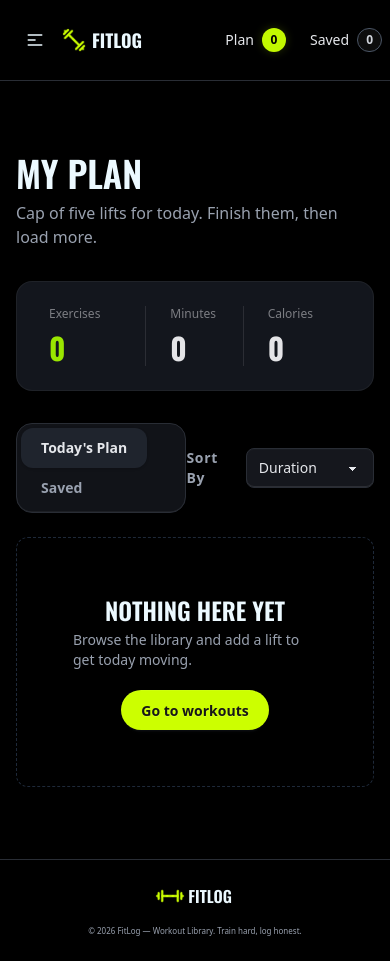
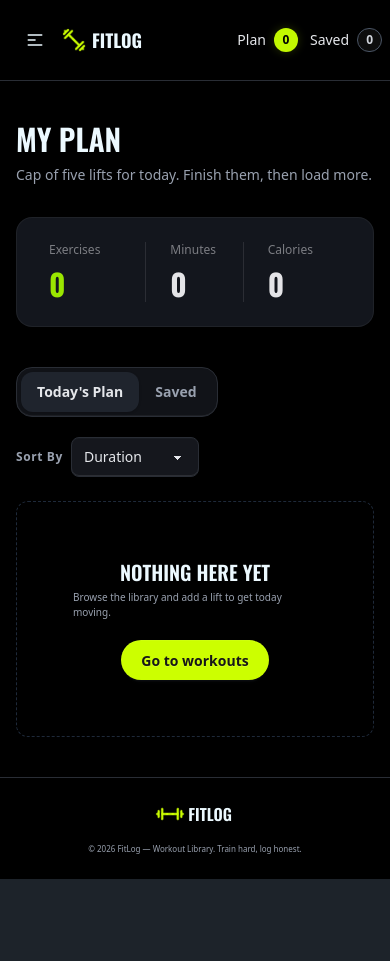
Before and after one commit to CODERRAHIMA/A6-Fit-Log, a Next.js app: page /my-plan in a window 390 px wide. After the commit the page ends 879 px from the top, so only its background shows below. Built offline with nearby package versions, Linux system fonts and the light colour scheme.

Commit message:
added full responsivness

```diff
--- a/src/app/my-plan/page.jsx
+++ b/src/app/my-plan/page.jsx
@@ -32,29 +32,43 @@ const MyPlanPage = () => {
     const sortedSavedPlan = sortWorkOut(savedWorkout);
 
     return (
-        <div className='max-w-7xl mx-auto px-4 sm:px-6 lg:px-8 py-6 sm:py-8 md:py-10 my-12 lg:my-0 space-y-2'>
-            <h2 className='text-4xl font-oswald font-semibold'>MY PLAN</h2>
-            <p className='text-gray-400'>Cap of five lifts for today. Finish them, then load more.</p>
+        <div className='max-w-7xl mx-auto px-4 sm:px-6 lg:px-8 py-6 sm:py-8 md:py-10 my-4 lg:my-0 space-y-2'>
+            <h2 className="font-oswald text-3xl font-semibold sm:text-4xl">
+                MY PLAN
+            </h2>
+            <p className="text-sm text-gray-400 sm:text-base md:text-lg">
+                Cap of five lifts for today. Finish them, then load more.
+            </p>
 
             <PlanSummaryCard activeTab={activeTab} />
 
             {/* tabs */}
-            <div className="flex justify-between">
-                <div role="tablist" className="tabs tabs-box w-fit rounded-2xl border border-[#292D35] bg-[#111318] p-1">
-                    <button type="button" role="tab" onClick={() => setActiveTab("today")}
-                        className={`tab rounded-xl px-5 text-sm font-semibold transition-all duration-200
-                            ${activeTab === "today" ?
-                                "bg-[#1F242D] text-gray-200 shadow-sm"
+            <div className="flex flex-col gap-5 pt-2 sm:gap-6 md:flex-row md:items-center md:justify-between">
+
+                <div
+                    role="tablist"
+                    className="tabs tabs-box w-fit rounded-2xl border border-[#292D35] bg-[#111318] p-1"
+                >
+                    <button
+                        type="button"
+                        role="tab"
+                        onClick={() => setActiveTab("today")}
+                        className={`tab rounded-xl px-4 text-sm font-semibold transition-all duration-200 sm:px-5
+                            ${activeTab === "today"
+                                ? "bg-[#1F242D] text-gray-200 shadow-sm"
                                 : "text-gray-400 hover:text-white"
                             }`}
                     >
                         Today's Plan
                     </button>
 
-                    <button type="button" role="tab" onClick={() => setActiveTab("saved")}
-                        className={`tab rounded-xl px-5 text-sm font-semibold transition-all duration-200
-                            ${activeTab === "saved" ?
-                                "bg-[#1F242D] text-gray-200 shadow-sm"
+                    <button
+                        type="button"
+                        role="tab"
+                        onClick={() => setActiveTab("saved")}
+                        className={`tab rounded-xl px-4 text-sm font-semibold transition-all duration-200 sm:px-5
+                            ${activeTab === "saved"
+                                ? "bg-[#1F242D] text-gray-200 shadow-sm"
                                 : "text-gray-400 hover:text-white"
                             }`}
                     >
@@ -63,23 +77,26 @@ const MyPlanPage = () => {
                 </div>
 
                 {/* sorting */}
-                <div className="flex gap-3 items-center">
+                <div className="flex w-fit items-center gap-2 sm:gap-3">
+
                     <label
                         htmlFor="sort"
-                        className="text-sm font-semibold tracking-wider text-gray-400"
+                        className="text-xs font-semibold tracking-wider text-gray-400 sm:text-sm"
                     >
                         Sort By
                     </label>
 
                     <select
+                        id="sort"
                         value={sortBy}
                         onChange={(e) => setSortBy(e.target.value)}
-                        className="select h-10 min-h-10 w-36 rounded-lg border border-[#292D35] bg-[#15171D] px-3 text-sm font-medium text-gray-200 outline-none transition-all duration-200"
+                        className="select h-10 min-h-10 w-32 rounded-lg border border-[#292D35] bg-[#15171D] px-3 text-sm font-medium text-gray-200 outline-none transition-all duration-200 sm:w-36"
                     >
                         <option value="duration">Duration</option>
                         <option value="calories">Calories</option>
                         <option value="rating">Rating</option>
                     </select>
+
                 </div>
 
             </div>
@@ -95,8 +112,8 @@ const MyPlanPage = () => {
                                 ))
                             ) : (
                                 <div className='flex flex-col items-center gap-1 border border-dashed border-gray-800 rounded-xl p-14'>
-                                    <h2 className='text-2xl font-oswald font-semibold uppercase'>Nothing here yet</h2>
-                                    <p className='text-sm text-gray-400'>Browse the library and add a lift to get today moving.</p>
+                                    <h2 className='text-xl sm:text-2xl font-oswald font-semibold uppercase'>Nothing here yet</h2>
+                                    <p className='text-[10px] sm:text-sm text-gray-400'>Browse the library and add a lift to get today moving.</p>
                                     <Link href="/workouts">
                                         <button className='btn border-none rounded-3xl font-bold px-5 bg-[#CCFF00] text-neutral-900 mt-4'>Go to workouts</button>
                                     </Link>
@@ -113,8 +130,8 @@ const MyPlanPage = () => {
                                 ))
                             ) : (
                                 <div className='flex flex-col items-center gap-1 border border-dashed border-gray-800 rounded-xl p-14'>
-                                    <h2 className='text-2xl font-oswald font-semibold uppercase'>Nothing here yet</h2>
-                                    <p className='text-sm text-gray-400'>Browse the library and add a lift to get today moving.</p>
+                                    <h2 className='text-xl sm:text-2xl font-oswald font-semibold uppercase'>Nothing here yet</h2>
+                                    <p className='text-[10px] sm:text-sm text-gray-400'>Browse the library and add a lift to get today moving.</p>
                                     <Link href="/workouts">
                                         <button className='btn border-none rounded-3xl font-bold px-5 bg-[#CCFF00] text-neutral-900 mt-4'>Go to workouts</button>
                                     </Link>
--- a/src/components/shared/Navbar.jsx
+++ b/src/components/shared/Navbar.jsx
@@ -57,7 +57,7 @@ const Navbar = () => {
                     </ul>
                 </div>
 
-                <div className="navbar-end gap-6">
+                <div className="navbar-end gap-3 lg:gap-6">
                     <Link href="/my-plan"
                         className="flex items-center gap-2 text-sm font-medium text-gray-200 transition-colors hover:text-white">
                         Plan <span className="flex h-6 min-w-6 items-center justify-center rounded-full bg-[#C2F800] px-2 text-xs font-bold text-black shadow-[0_0_10px_rgba(194,248,0,0.2)]">
```
Also changed, not shown: src/components/plandetails/ListedCard.jsx (+73 -25 lines).
